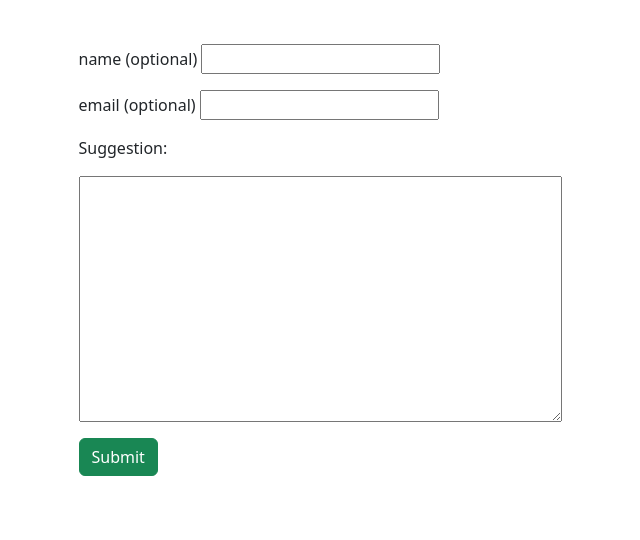
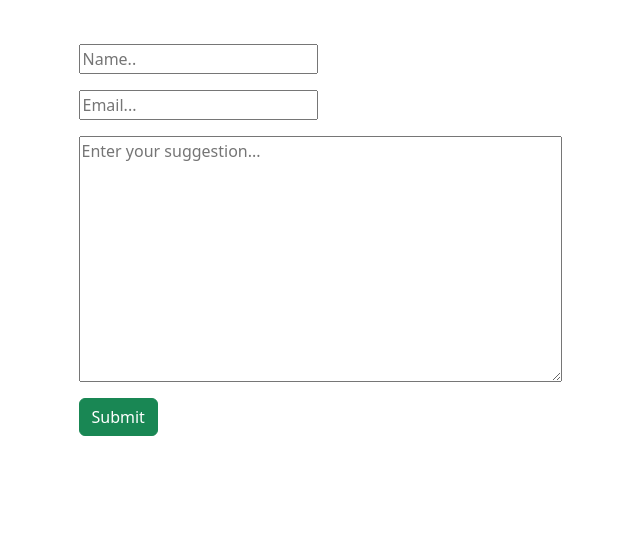
Before and after one commit to ZacGamble/suggestion-box, a PHP site: page / in a window 1280 px wide. Shown: the part 320-860 px from the top of the page, without its empty margins (320-960 px from the left). After the commit the page ends 756 px from the top, so only its background shows below. Run offline with PHP 8.4, Linux system fonts and the light colour scheme.

Commit message:
new stuff

```diff
--- a/index.php
+++ b/index.php
@@ -49,14 +49,10 @@ include 'connection.php';
             ?>
 
             <form method="post" action="">
-                <label for="name">name (optional)</label>
-                <input type="text" name="name" class="mt-3"><br>
-                <label for="email">email (optional)</label>
-                <input type="email" name="email" class="mt-3"> <br>
-                <label for="suggestion" class="mt-3">Suggestion: </label> <br>
-                <textarea name="suggestion" id="suggestion" cols="50" rows="10" placeholder="Enter your suggestion..." class="mt-3">
 
-                    </textarea>
+                <input type="text" name="name" class="mt-3" placeholder="Name.."><br>
+                <input type="email" name="email" class="mt-3" placeholder="Email..."> <br>
+                <textarea name="suggestion" id="suggestion" cols="50" rows="10" placeholder="Enter your suggestion..." class="mt-3"></textarea>
                 <br>
                 <button class="btn btn-success mt-3" type="submit" name="submit">Submit</button>
         </div>
```
